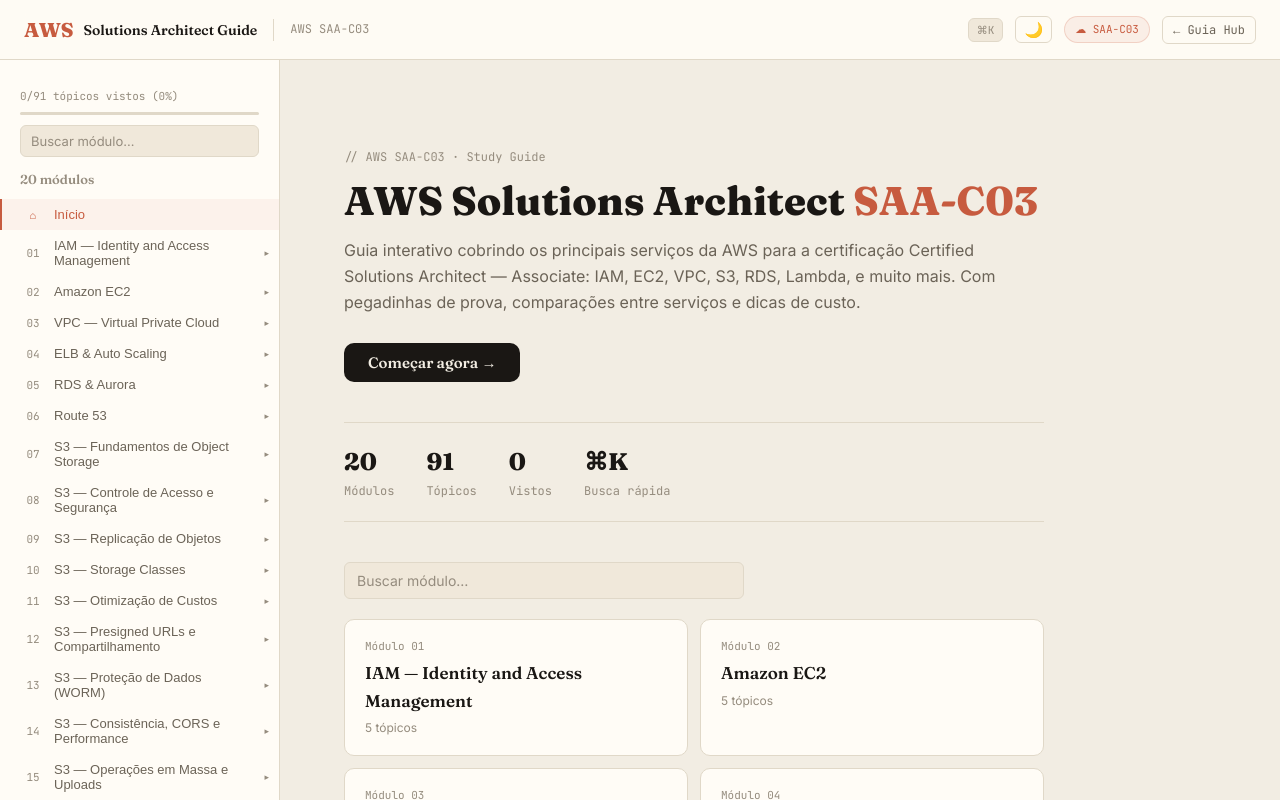
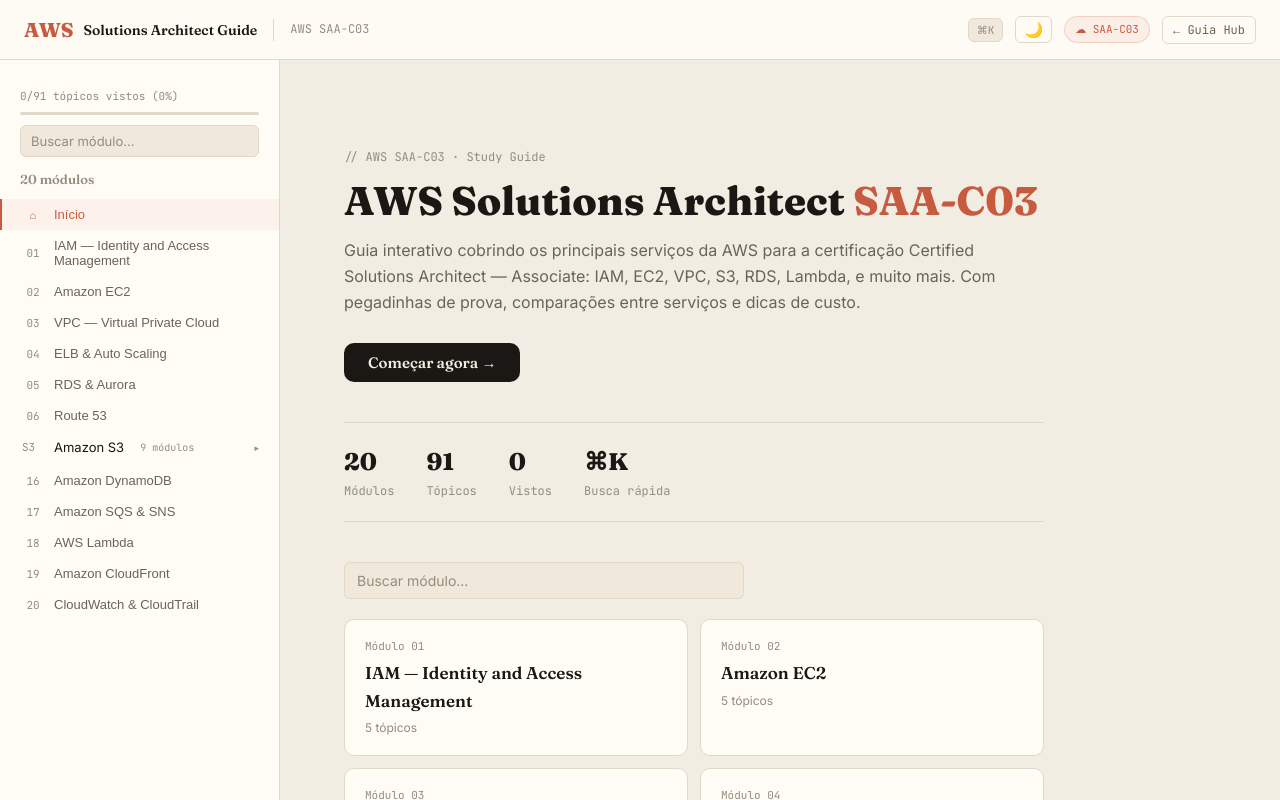
Before and after one commit to huser0/aws-solutions-architect-guide, a React (Vite) app: page / in a window 1280 px wide. Shown: the top 800 px of the page. Built offline with nearby package versions, Linux system fonts and the light colour scheme.

Commit message:
fix: S3 group collapsible, other modules simple; strip 'S3 — ' from sidebar

```diff
--- a/src/App.jsx
+++ b/src/App.jsx
@@ -21,10 +21,6 @@
   const [search, setSearch] = useState('')
   const [viewed, setViewed] = useState(loadProgress)
   const [paletteOpen, setPaletteOpen] = useState(false)
-  const [expandedMods, setExpandedMods] = useState(() => {
-    const lastId = localStorage.getItem(LAST_MOD_KEY)
-    return lastId ? new Set([lastId]) : new Set()
-  })
   const contentRef = useRef(null)
   const secRefs = useRef({})
 
@@ -62,14 +58,19 @@
     )
   }, [modules, search])
 
-  function toggleExpanded(modId) {
-    setExpandedMods(prev => {
-      const next = new Set(prev)
-      if (next.has(modId)) next.delete(modId)
-      else next.add(modId)
-      return next
-    })
-  }
+  const s3Modules = useMemo(() => {
+    return filteredModules.filter(m => /^Módulo (?:07|08|09|10|11|12|13|14|15|16|17|18|19): S3/.test(m.title))
+  }, [filteredModules])
+
+  const modulesBeforeS3 = useMemo(() => {
+    const s3Ids = new Set(s3Modules.map(m => m.id))
+    return filteredModules.filter(m => !s3Ids.has(m.id) && (modules.findIndex(p => p.id === m.id) < modules.findIndex(p => p.id === s3Modules[0]?.id)))
+  }, [filteredModules, modules, s3Modules])
+
+  const modulesAfterS3 = useMemo(() => {
+    const s3Ids = new Set(s3Modules.map(m => m.id))
+    return filteredModules.filter(m => !s3Ids.has(m.id) && (modules.findIndex(p => p.id === m.id) > modules.findIndex(p => p.id === s3Modules[s3Modules.length - 1]?.id)))
+  }, [filteredModules, modules, s3Modules])
 
   function markViewed(secId) {
     if (viewed[secId]) return
@@ -174,20 +175,20 @@
               </div>
             </button>
 
-
-            {filteredModules.map((mod, i) => {
+            {modulesBeforeS3.map((mod, i) => {
               const isActive = activeModule?.id === mod.id
               const realIndex = modules.findIndex(m => m.id === mod.id)
-              const expanded = expandedMods.has(mod.id)
-              return (
-                <ModuleItem
-                  key={mod.id} mod={mod} realIndex={realIndex}
-                  isActive={isActive} expanded={expanded}
-                  activeSection={activeSection}
-                  onOpen={openModule} onSection={goToSection}
-                  onToggle={() => toggleExpanded(mod.id)}
-                />
-              )
+              return <ModuleItem key={mod.id} mod={mod} realIndex={realIndex} isActive={isActive} activeSection={activeSection} onOpen={openModule} onSection={goToSection} />
+            })}
+
+            {s3Modules.length > 0 && (
+              <S3Group modules={s3Modules} modulesAll={modules} activeModule={activeModule} activeSection={activeSection} onOpen={openModule} onSection={goToSection} />
+            )}
+
+            {modulesAfterS3.map((mod, i) => {
+              const isActive = activeModule?.id === mod.id
+              const realIndex = modules.findIndex(m => m.id === mod.id)
+              return <ModuleItem key={mod.id} mod={mod} realIndex={realIndex} isActive={isActive} activeSection={activeSection} onOpen={openModule} onSection={goToSection} />
             })}
 
             {filteredModules.length === 0 && (
@@ -270,23 +271,16 @@
   )
 }
 
-function ModuleItem({ mod, realIndex, isActive, expanded, activeSection, onOpen, onSection, onToggle }) {
+function ModuleItem({ mod, realIndex, isActive, activeSection, onOpen, onSection }) {
   return (
     <div>
-      <div className="mod-row">
-        <button className="mod-btn mod-open-btn" onClick={() => onOpen(mod)}>
-          <div className={`mod-header ${isActive ? 'active' : ''}`}>
-            <span className="mod-num">{String(realIndex + 1).padStart(2, '0')}</span>
-            <span className="mod-title">{mod.title.replace(/Módulo \d+: /, '')}</span>
-          </div>
-        </button>
-        {mod.sections.length > 0 && (
-          <button className="mod-expand-btn" onClick={onToggle} title={expanded ? 'Recolher seções' : 'Expandir seções'}>
-            <span className={`mod-chevron ${expanded ? 'open' : ''}`}>▸</span>
-          </button>
-        )}
-      </div>
-      {expanded && mod.sections.length > 0 && (
+      <button className="mod-btn" onClick={() => onOpen(mod)}>
+        <div className={`mod-header ${isActive ? 'active' : ''}`}>
+          <span className="mod-num">{String(realIndex + 1).padStart(2, '0')}</span>
+          <span className="mod-title">{mod.title.replace(/Módulo \d+: /, '')}</span>
+        </div>
+      </button>
+      {isActive && mod.sections.length > 0 && (
         <div className="sec-list">
           {mod.sections.map(sec => (
             <button
@@ -299,6 +293,43 @@
           ))}
         </div>
       )}
+    </div>
+  )
+}
+
+function S3Group({ modules, modulesAll, activeModule, activeSection, onOpen, onSection }) {
+  const [open, setOpen] = useState(false)
+  return (
+    <div className="s3-group">
+      <button className="mod-btn" onClick={() => setOpen(o => !o)}>
+        <div className="s3-group-header">
+          <span className="s3-group-label">S3</span>
+          <span className="s3-group-name">Amazon S3</span>
+          <span className="s3-group-count">{modules.length} módulos</span>
+          <span className="s3-chevron">{open ? '▾' : '▸'}</span>
+        </div>
+      </button>
+      {open && modules.map(mod => {
+        const isActive = activeModule?.id === mod.id
+        const realIndex = modulesAll.findIndex(m => m.id === mod.id)
+        return (
+          <div key={mod.id} className="s3-sub">
+            <button className="mod-btn" onClick={() => onOpen(mod)}>
+              <div className={`mod-header s3-sub-header ${isActive ? 'active' : ''}`}>
+                <span className="mod-num">{String(realIndex + 1).padStart(2, '0')}</span>
+                <span className="mod-title">{mod.title.replace(/Módulo \d+: S3 — /, '').replace(/Módulo \d+: /, '')}</span>
+              </div>
+            </button>
+            {isActive && mod.sections.length > 0 && (
+              <div className="sec-list">
+                {mod.sections.map(sec => (
+                  <button key={sec.id} className={`sec-btn ${activeSection === sec.id ? 'active' : ''}`} onClick={() => onSection(sec.id)}>{sec.title}</button>
+                ))}
+              </div>
+            )}
+          </div>
+        )
+      })}
     </div>
   )
 }
--- a/src/index.css
+++ b/src/index.css
@@ -146,19 +146,6 @@
 .mod-header.active .mod-num { color: var(--accent); }
 .mod-title { text-align: left; }
 
-.mod-row { display: flex; align-items: stretch; }
-.mod-open-btn { flex: 1; min-width: 0; }
-.mod-expand-btn {
-  background: none; border: none; cursor: pointer;
-  padding: 0 10px 0 4px; display: flex; align-items: center;
-  color: var(--text-muted); transition: color 0.12s;
-}
-.mod-expand-btn:hover { color: var(--text-primary); }
-.mod-chevron {
-  font-size: 9px; transition: transform 0.15s ease; display: block;
-}
-.mod-chevron.open { transform: rotate(90deg); }
-
 .sec-list { padding-left: 40px; padding-bottom: 4px; }
 .sec-btn {
   display: block; width: 100%; text-align: left; background: none;
@@ -266,7 +253,27 @@
 .copy-btn:hover { border-color: var(--accent); color: var(--accent); }
 .copy-btn.copied { opacity: 1; border-color: var(--accent); color: var(--accent); background: var(--accent-soft); }
 
-
+/* ───── S3 Group ───── */
+.s3-group { margin-bottom: 2px; }
+.s3-group-header {
+  display: flex; align-items: center; gap: 10px;
+  padding: 8px 20px; cursor: pointer; background: none; border: none;
+  width: 100%; text-align: left; font-family: var(--font-body);
+  transition: background 0.12s; border-left: 2px solid transparent;
+  font-size: 13px; color: var(--text-secondary);
+}
+.s3-group-header:hover { background: var(--bg-hover); color: var(--text-primary); }
+.s3-group-label {
+  font-family: var(--font-mono); font-size: 11px; color: var(--text-muted); min-width: 22px;
+}
+.s3-group-name { color: var(--text-primary); }
+.s3-group-count { font-family: var(--font-mono); font-size: 10px; color: var(--text-muted); margin-left: 6px; }
+.s3-chevron {
+  margin-left: auto; font-size: 9px; color: var(--text-muted);
+  transition: transform 0.15s;
+}
+.s3-sub { padding-left: 32px; }
+.s3-sub-header { padding: 5px 16px; font-size: 12px; }
 
 /* ───── Command Palette ───── */
 .palette-overlay {
```
